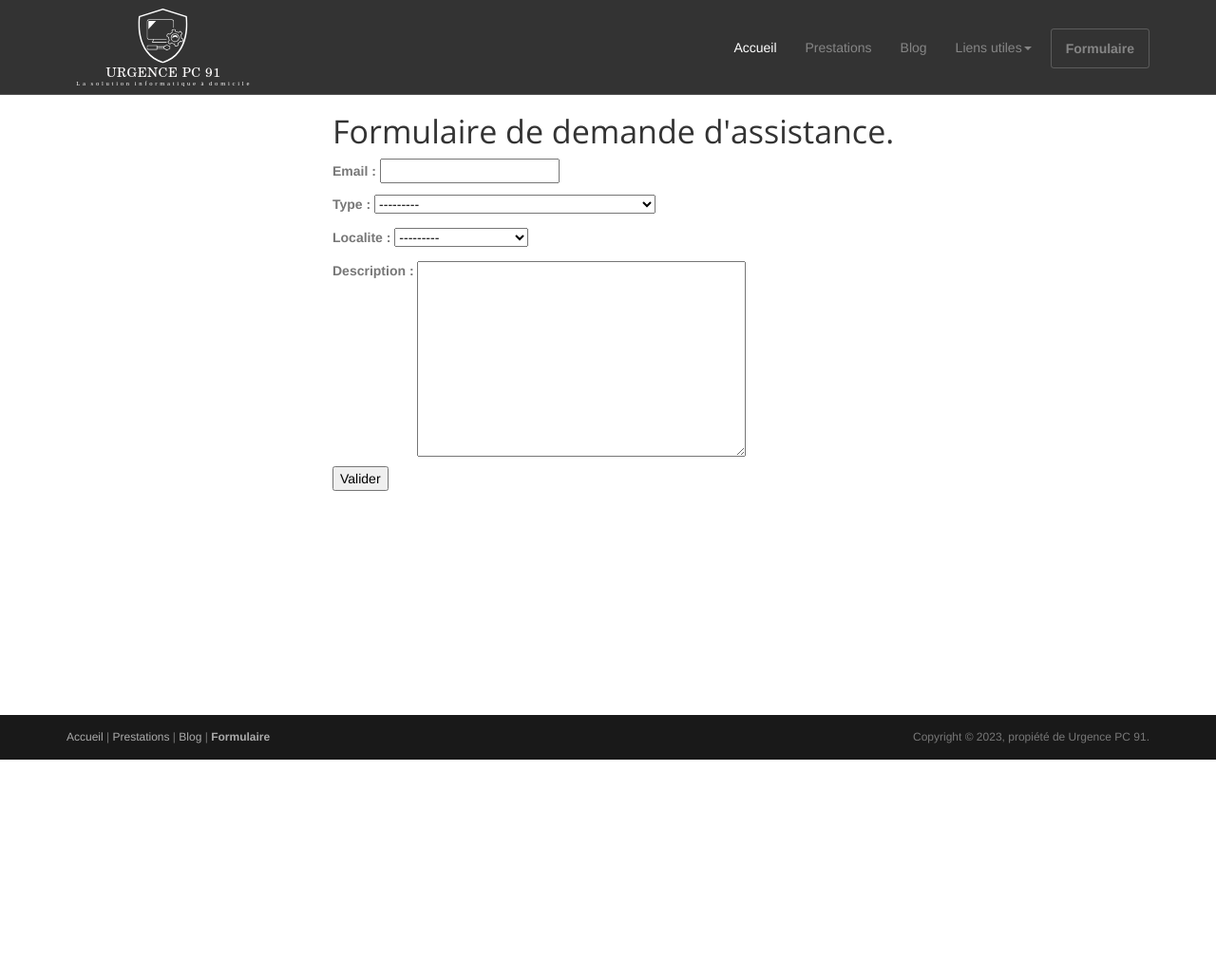
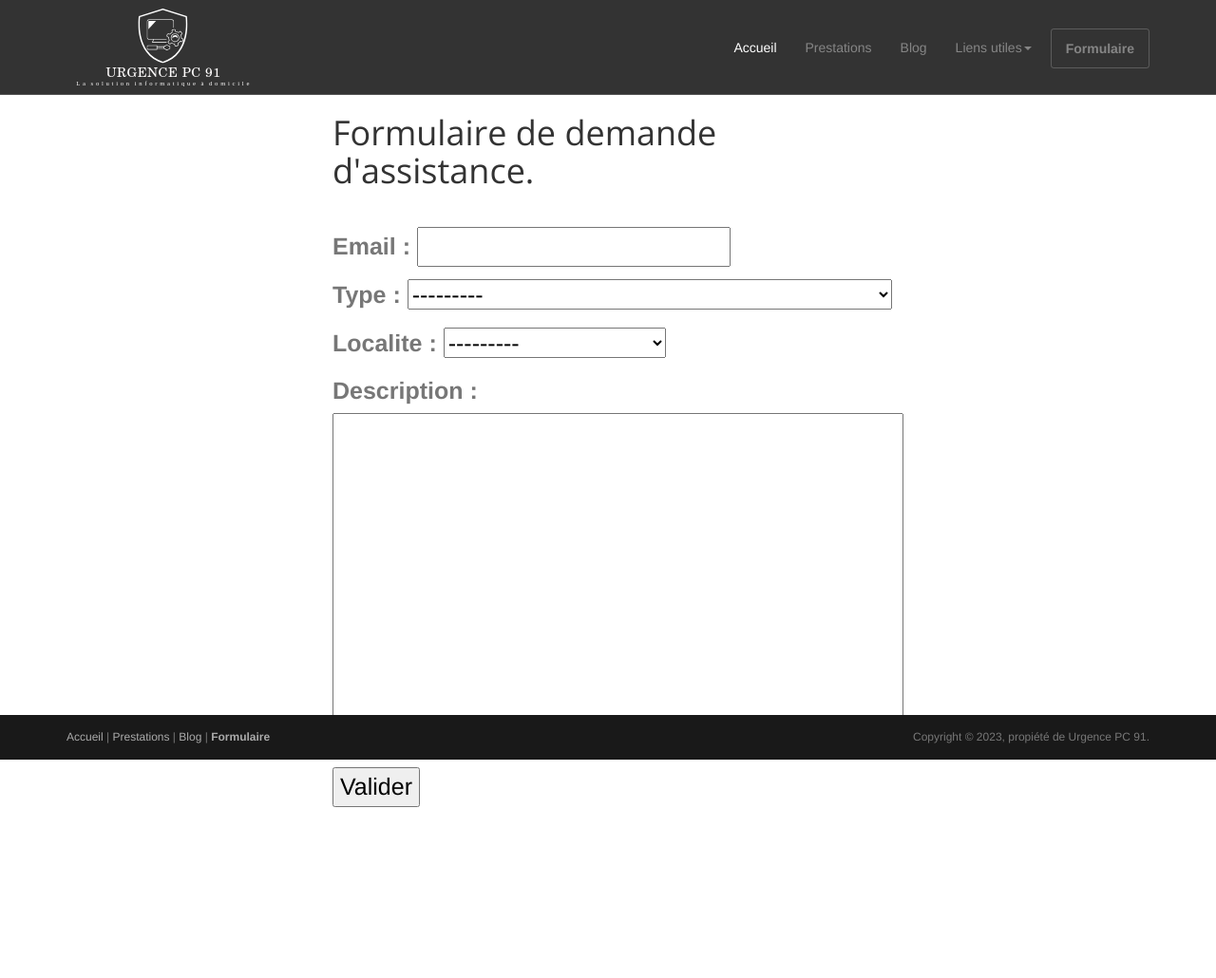
Before and after one commit to gitkillianp/siteweb, a Django app: page /formulaire/ in a window 1280 px wide. Shown: the whole page at 95% size. Before the commit the page ends 800 px from the top, so only its background shows below. Run offline with Django 3.2, Linux system fonts and the light colour scheme; some libraries are stand-ins or nearby versions.

Commit message:
maj formualaire 19042023

```diff
--- a/src/templates/formulaire.html
+++ b/src/templates/formulaire.html
@@ -5,8 +5,9 @@
 {% endblock %}
 
 {% block content %}
-  <article class="formulaire">
-    <h1 style="font-size: 34px;">Formulaire de demande d'assistance.</h1>
+  <article class="formulaire" style="font-size: 25px;">
+    <h1>Formulaire de demande d'assistance.</h1>
+    <p style="height: 20px;"></p>
 
     <form method="POST">
         {% csrf_token %}
```
